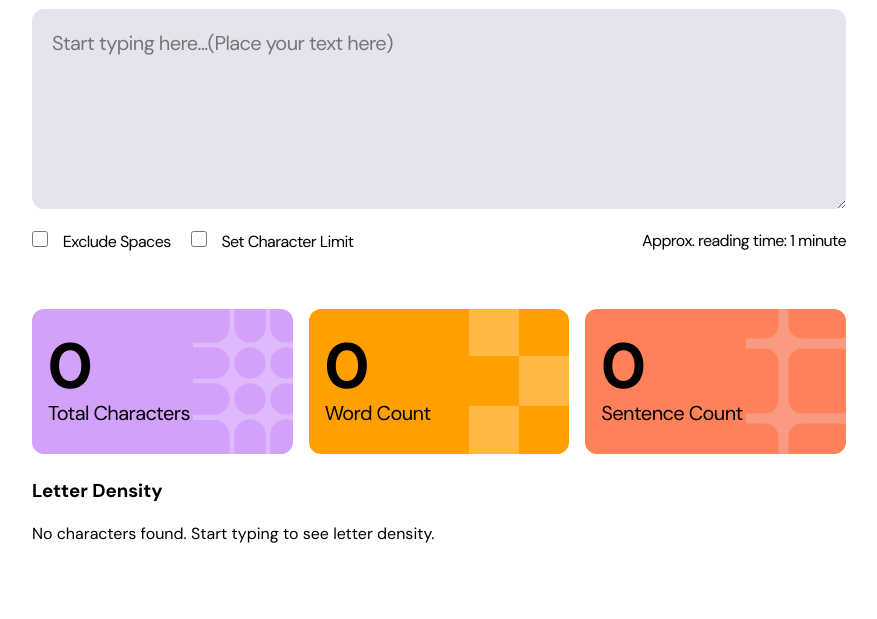
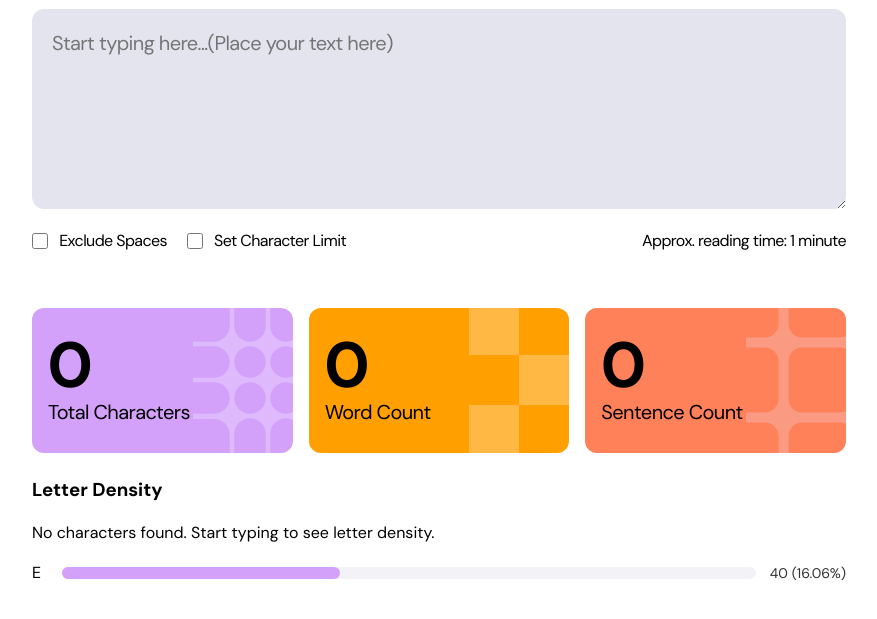
Before and after one commit to samuelBright09/char-counter, a plain HTML site: page index.html in a window 1280 px wide. Shown: the part 305-924 px from the top of the page, without its empty margins (201-1078 px from the left). Before the commit the page ends 881 px from the top, so only its background shows below. Drawn offline with Linux system fonts and the light colour scheme.

Commit message:
UI updates

```diff
--- a/index.html
+++ b/index.html
@@ -94,11 +94,18 @@
           </div>
         </div>
         <div class="letter-density">
+          <!-- if there's no character input show this -->
           <h3>Letter Density</h3>
           <p>No characters found. Start typing to see letter density.</p>
-          <!-- <div class="letter-density-chart">
-            <div class="letter-density-bar" style="width: 0%;"></div>
-          </div> -->
+
+          <!-- on cahracter input show this  -->
+          <div class="bar-container">
+            <div class="letter">E</div>
+            <div class="progress">
+              <div class="bar"><div class="fill e"></div></div>
+            </div>
+            <div class="count">40 (16.06%)</div>
+          </div>
         </div>
       </section>
     </main>
--- a/style.css
+++ b/style.css
@@ -24,6 +24,7 @@ body {
 
 .theme-toggle {
   display: flex;
+  background-color: #F2F2F7;
   align-items: center;
   justify-items: center;
   padding: 0.4rem;
@@ -70,11 +71,21 @@ body {
   letter-spacing: -0.6px;
 }
 
+.exclude {
+  display: flex;
+  align-items: center;
+}
+
 .options > div {
   display: flex;
   flex-direction: column;
   align-items: start;
   margin-bottom: 1rem;
+}
+
+.options-group {
+  display: flex;
+  align-items: center;
 }
 
 .options input[type="checkbox"] {
@@ -145,8 +156,52 @@ body {
   margin-top: 1.5rem;
 }
 
+.letter-density p {
+  margin-bottom: 1.25rem;
+}
+
 .letter-density h3 {
   margin-bottom: 1.25rem;
+}
+
+/* character progress bar */
+.bar-container {
+  width: 100%;
+  display: flex;
+  align-items: center;
+  margin-bottom: 0.75rem;
+}
+
+.letter {
+  width: 1rem;
+  line-height: 130%;
+  letter-spacing: -0.6px;
+}
+
+.progress {
+  padding: 0.16rem 0.88rem;
+  flex-grow: 1;
+}
+
+.bar {
+  height: 0.75rem;
+  background: #f2f2f7;
+  border-radius: 999px;
+}
+
+.fill {
+  height: 100%;
+  background: #d3a0fa;
+  border-radius: 999px;
+}
+
+.e {
+  width: 40%;
+}
+
+.count {
+  font-size: 14px;
+  color: #333;
 }
 
 /* media Queries */
@@ -177,11 +232,6 @@ body {
 
   .options > div {
     flex-direction: row;
-  }
-
-  .options-group {
-    display: flex;
-    align-items: center;
   }
 
   .options-group.exclude {
@@ -256,7 +306,7 @@ body {
   }
 
   .result-card {
-    padding: 1.66rem 1rem ;
+    padding: 1.66rem 1rem;
   }
 
   .result-card h2 {
@@ -268,6 +318,4 @@ body {
   .options > div {
     flex-direction: row;
   }
-
-
 }
```
